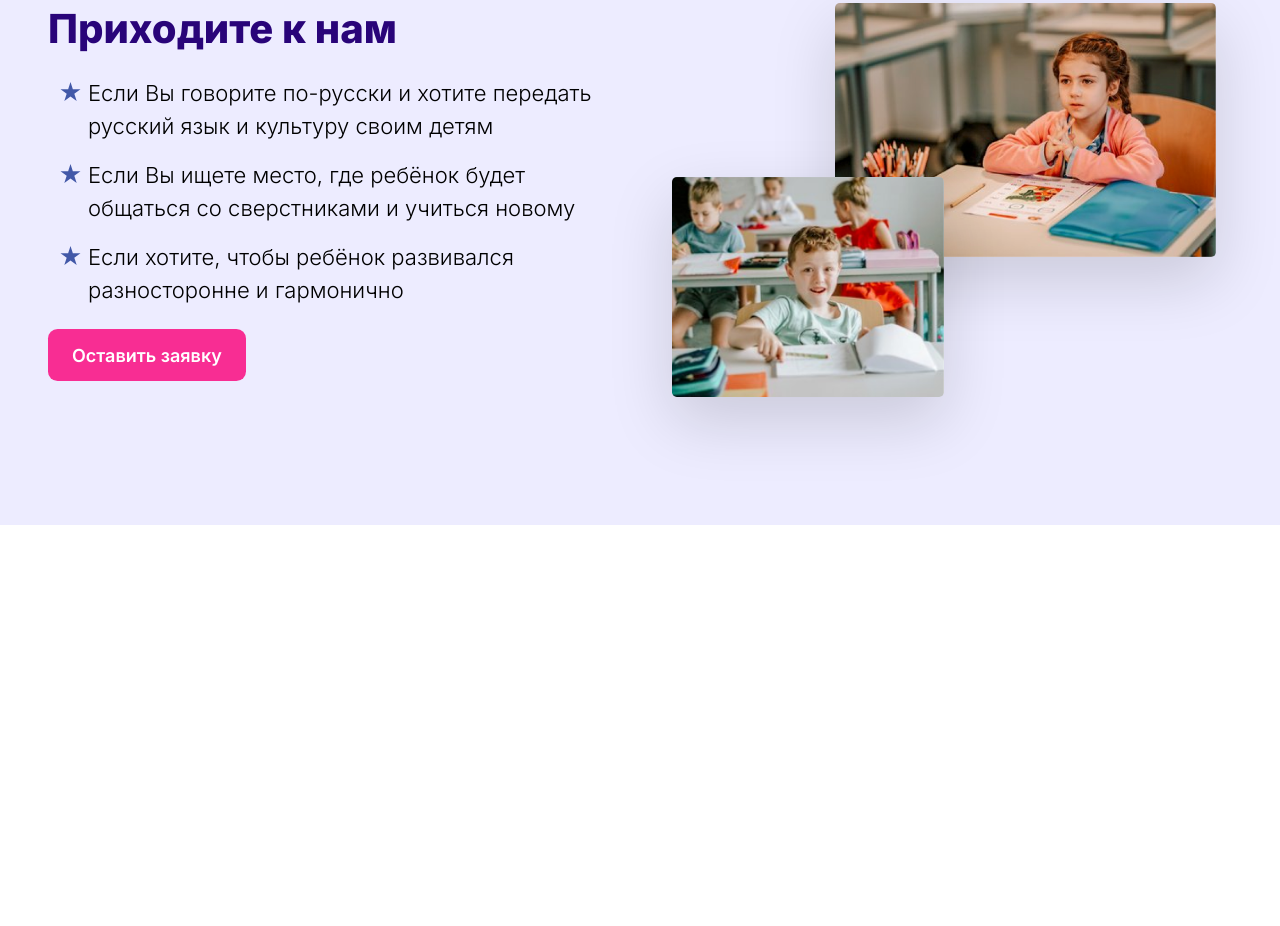
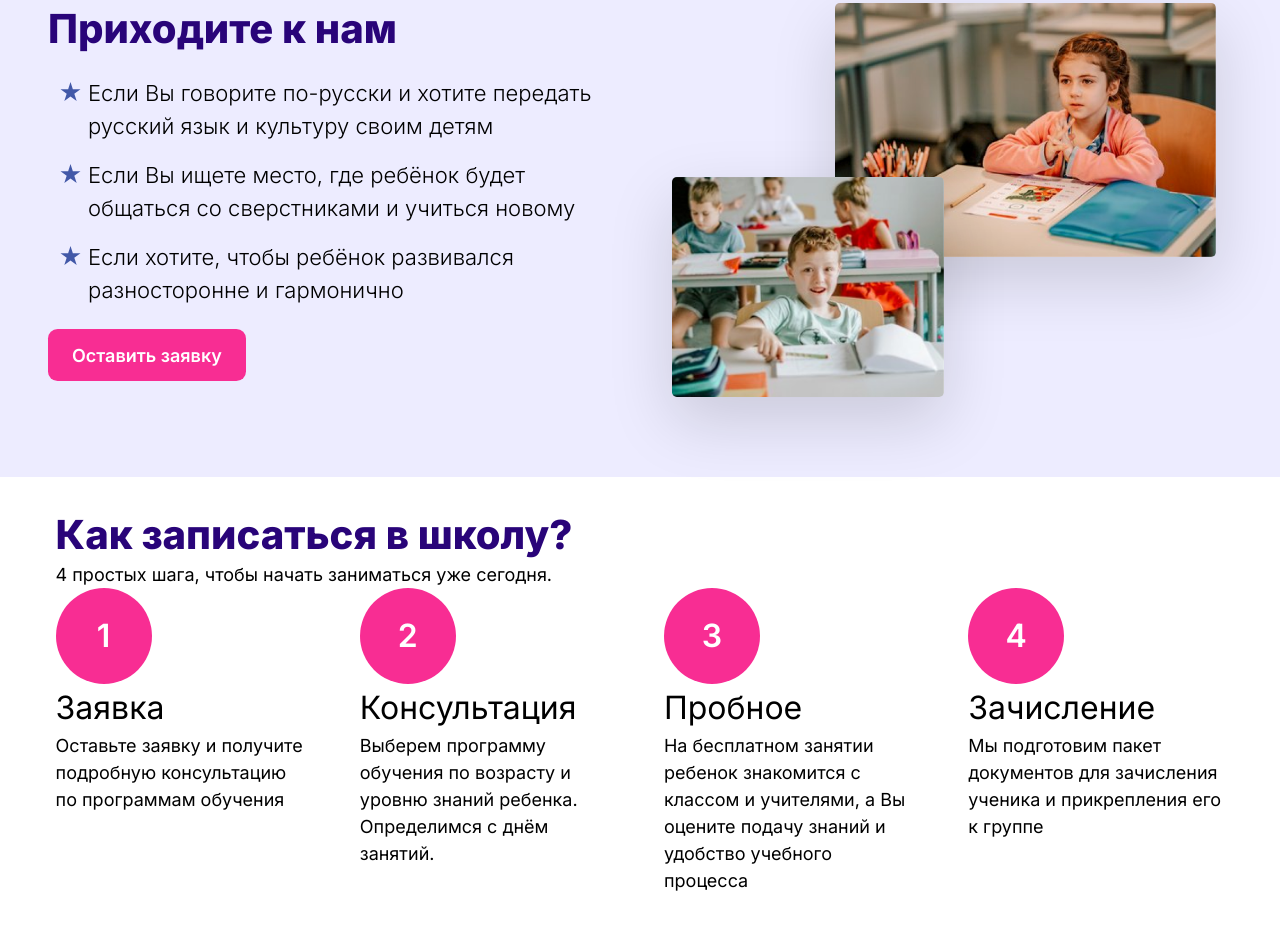
Before and after one commit to IronAdministrator/lanSchool, a website built with Vite: page index.html in a window 1280 px wide. Shown: the part 1905-2831 px from the top of the page. Before the commit the page ends 2430 px from the top, so only its background shows below. Built offline with nearby package versions, Linux system fonts and the light colour scheme.

Commit message:
add enrollment section base

```diff
--- a/index.html
+++ b/index.html
@@ -250,7 +250,7 @@
         <div class="container">
           <div class="content">
             <div class="cta-left">
-              <div class="section-cta-title span-all-columns">
+              <div class="section-cta-title">
                 <h2 class="primary-heading text-center">Приходите к нам</h2>
               </div>
               <ul class="reasons-list">
@@ -288,6 +288,57 @@
           </div>
         </div>
       </section>
+
+      <section class="section-enrollment">
+        <div class="container">
+          <div class="section-enrollment-title">
+            <h2 class="primary-heading text-center">Как записаться в школу?</h2>
+            <p>4 простых шага, чтобы начать заниматься уже сегодня.</p>
+          </div>
+          <div class="enrollment-steps-cards">
+            <div class="enrollment-card">
+              <div class="card-header">
+                <div class="number">1</div>
+              </div>
+              <div class="card-title">Заявка</div>
+              <div class="card-body">
+                Оставьте заявку и получите подробную консультацию по программам
+                обучения
+              </div>
+            </div>
+            <div class="enrollment-card">
+              <div class="card-header">
+                <div class="number">2</div>
+              </div>
+              <div class="card-title">Консультация</div>
+              <div class="card-body">
+                Выберем программу обучения по возрасту и уровню знаний ребенка.
+                Определимся с днём занятий.
+              </div>
+            </div>
+            <div class="enrollment-card">
+              <div class="card-header">
+                <div class="number">3</div>
+              </div>
+              <div class="card-title">Пробное</div>
+              <div class="card-body">
+                На бесплатном занятии ребенок знакомится с классом и учителями,
+                а Вы оцените подачу знаний и удобство учебного процесса
+              </div>
+            </div>
+            <div class="enrollment-card">
+              <div class="card-header">
+                <div class="number">4</div>
+              </div>
+              <div class="card-title">Зачисление</div>
+              <div class="card-body">
+                Мы подготовим пакет документов для зачисления ученика и
+                прикрепления его к группе
+              </div>
+            </div>
+          </div>
+        </div>
+      </section>
     </main>
   </body>
 </html>
--- a/style.css
+++ b/style.css
@@ -497,7 +497,7 @@ header .nav-main .nav-items .nav-item.insta-icon-container {
 
 @media only screen and (min-width: 48em) {
   .section-cta {
-    padding: 3rem 0;
+    padding: 3rem 0 0 0;
   }
 }
 
@@ -580,3 +580,40 @@ header .nav-main .nav-items .nav-item.insta-icon-container {
   }
 }
 /* section cta */
+
+/* section enrollment */
+.section-enrollment {
+  padding: 2rem 0.5rem;
+}
+
+.enrollment-steps-cards {
+  display: grid;
+  grid-template-columns: repeat(auto-fill, minmax(15rem, 1fr));
+  gap: 3rem;
+}
+
+.enrollment-steps-cards .enrollment-card {
+}
+
+.enrollment-steps-cards .enrollment-card .card-header {
+  display: flex;
+}
+
+.enrollment-steps-cards .enrollment-card .card-header .number {
+  display: flex;
+  justify-content: center;
+  align-items: center;
+  font-size: 2rem;
+  font-weight: 600;
+  background-color: var(--clr-accent);
+  color: var(--clr-text-white);
+  height: 6rem;
+  width: 6rem;
+  border-radius: 50rem;
+}
+
+.enrollment-steps-cards .enrollment-card .card-title {
+  font-size: 2rem;
+}
+
+/* section enrollment */
```
